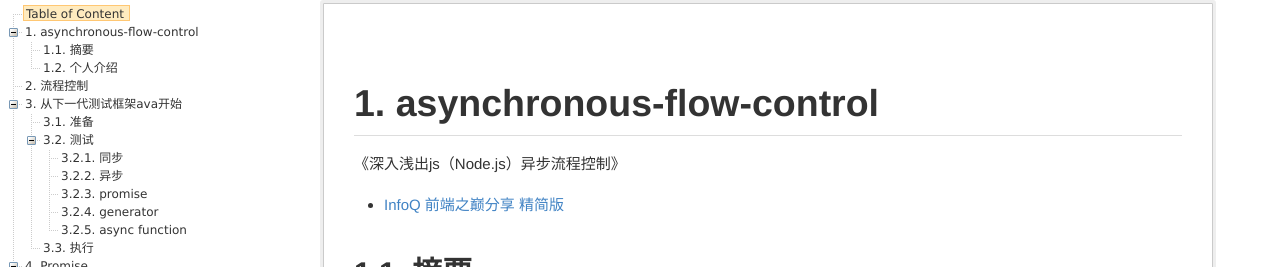
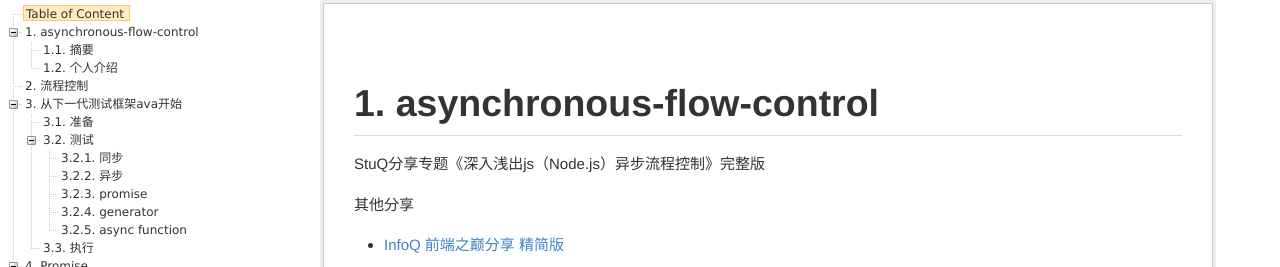
Before and after one commit to i5ting/asynchronous-flow-control, a plain HTML site: page README.html in a window 1280 px wide. Shown: the top 267 px of the page. Drawn offline with Linux system fonts and the light colour scheme.

Commit message:
Update 2016-07-18T12:42:21.807Z

```diff
--- a/README.html
+++ b/README.html
@@ -133,7 +133,9 @@
 .highlight .il { color: #40a070 } /* Literal.Number.Integer.Long */</style>
 <h1>asynchronous-flow-control</h1>
 
-<p>《深入浅出js（Node.js）异步流程控制》</p>
+<p>StuQ分享专题《深入浅出js（Node.js）异步流程控制》完整版</p>
+
+<p>其他分享</p>
 
 <ul>
 <li><a href="https://github.com/i5ting/asynchronous-flow-control/blob/master/31.md">InfoQ 前端之巅分享 精简版</a></li>
```
Also changed, not shown: index.html (+3 -1 lines).
